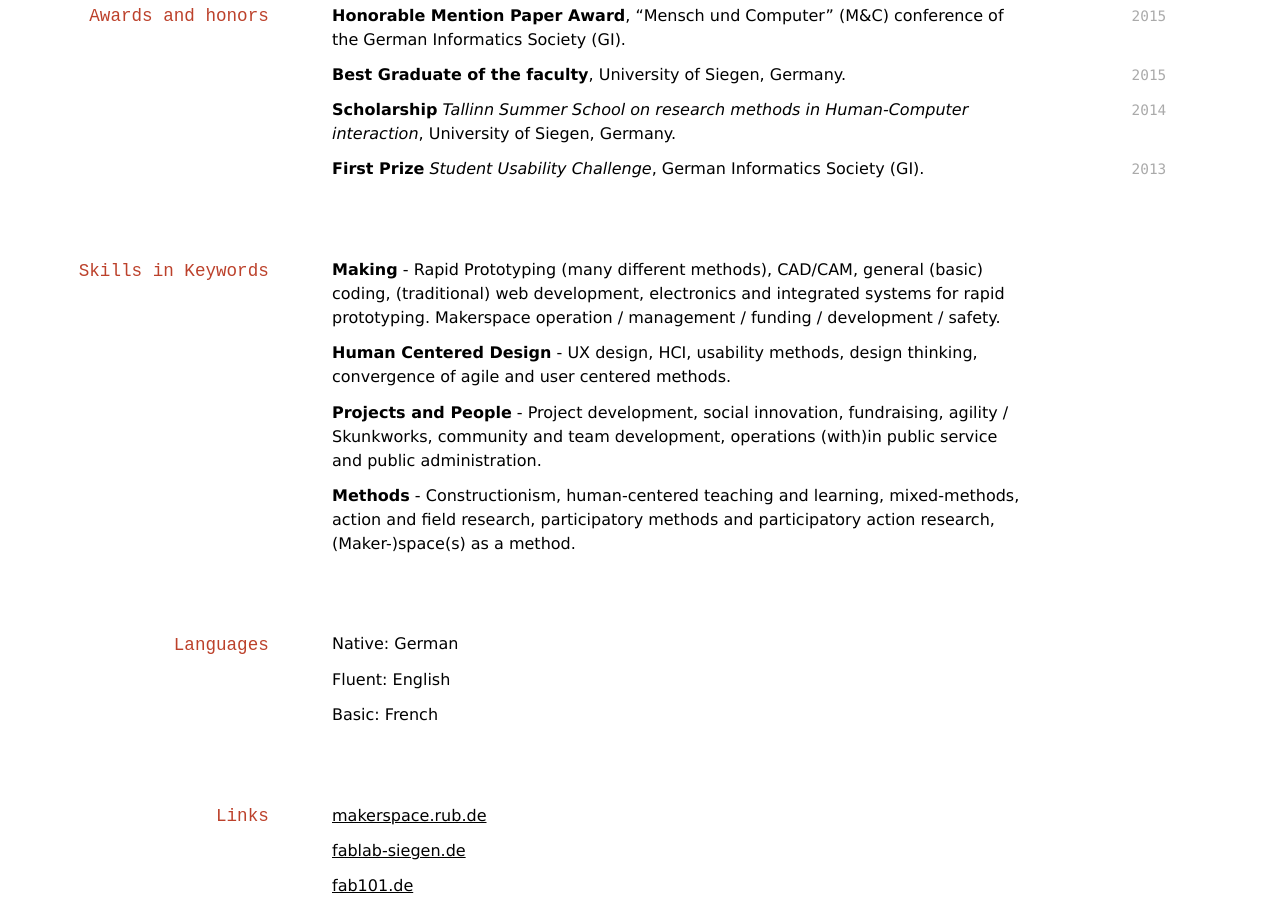
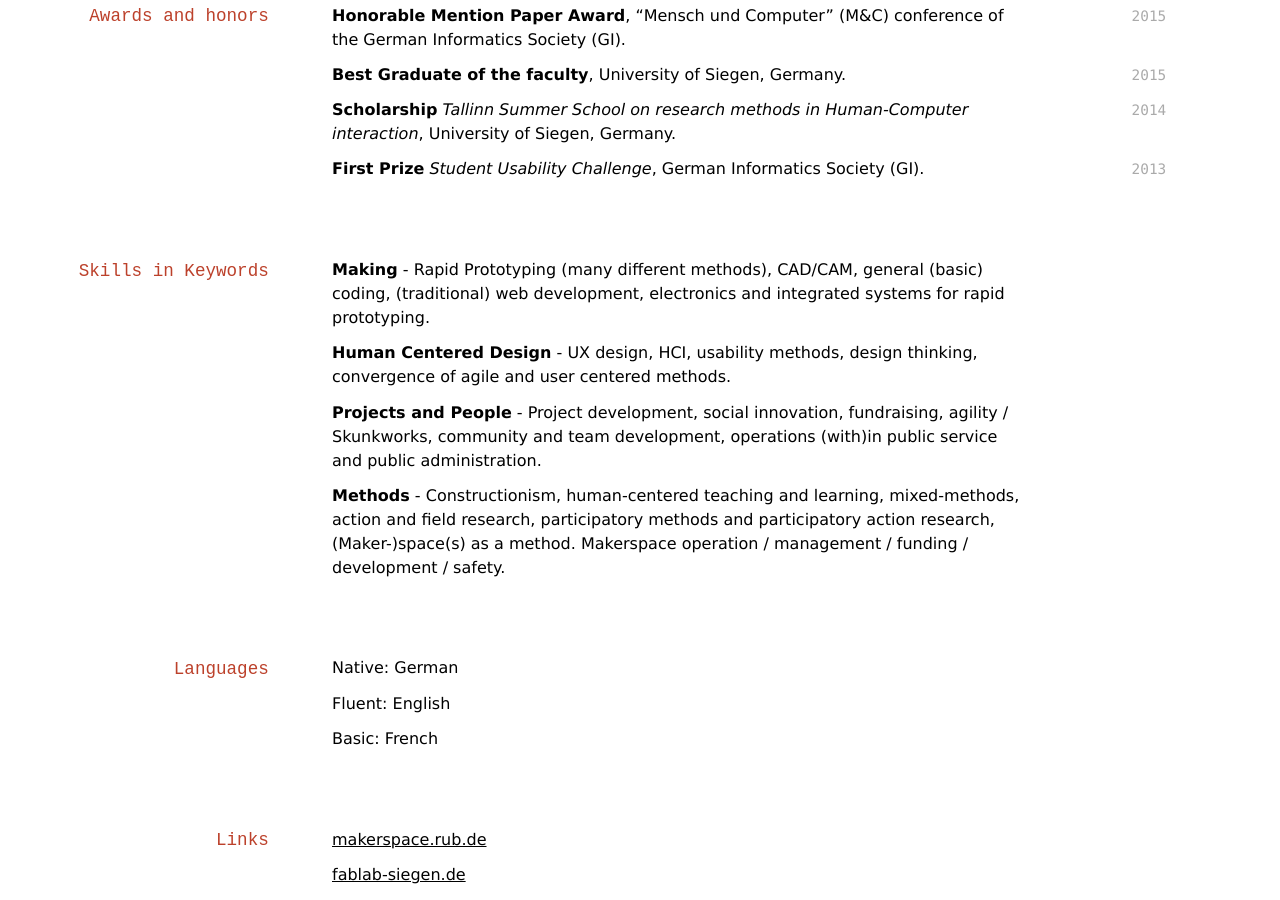
Before and after one commit to oliverstickel/oliverstickel.github.io, a Jekyll site: the page built from index.md, in a window 1280 px wide and 900 px high, scrolled down 4229 px. Built offline with Jekyll 4.4.1, drawn with Linux system fonts in a browser that asks for light colours; nearby versions of some CDN libraries; a style sheet for code colours, icons or effects is not loaded.

```diff
--- a/index.md
+++ b/index.md
@@ -140,13 +140,13 @@ Nowadays, I'm less involved in structured, academic teaching but mostly teach an
 
 ## Skills in Keywords
 
-**Making** - Rapid Prototyping (many different methods), CAD/CAM, general (basic) coding, (traditional) web development, electronics and integrated systems for rapid prototyping. Makerspace operation / management / funding / development / safety.
+**Making** - Rapid Prototyping (many different methods), CAD/CAM, general (basic) coding, (traditional) web development, electronics and integrated systems for rapid prototyping.
 
 **Human Centered Design** - UX design, HCI, usability methods, design thinking, convergence of agile and user centered methods.
 
 **Projects and People** - Project development, social innovation, fundraising, agility / Skunkworks, community and team development, operations (with)in public service and public administration.
 
-**Methods** - Constructionism, human-centered teaching and learning, mixed-methods, action and field research, participatory methods and participatory action research, (Maker-)space(s) as a method.
+**Methods** - Constructionism, human-centered teaching and learning, mixed-methods, action and field research, participatory methods and participatory action research, (Maker-)space(s) as a method. Makerspace operation / management / funding / development / safety.
 
 ## Languages
 
```
